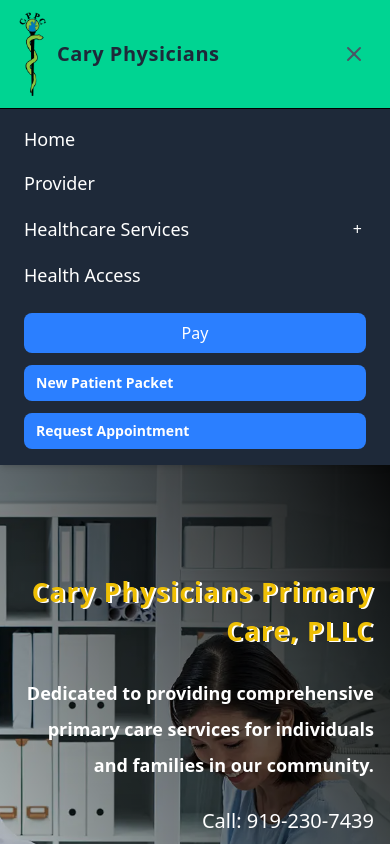
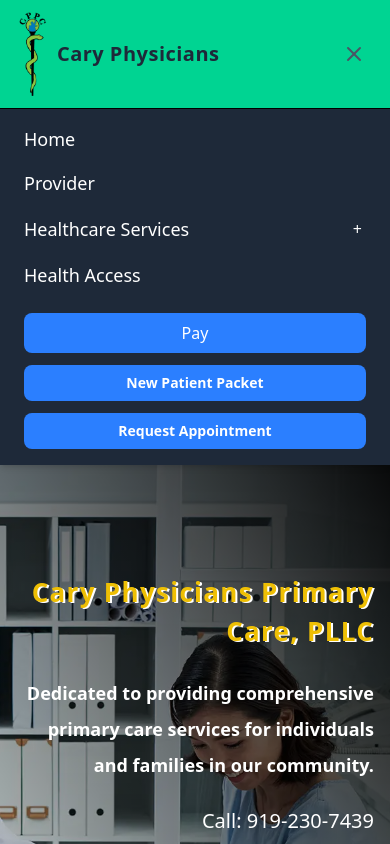
Before and after one commit to AbuBakarSheraz/cary_physicians, a React (Vite) app: page / in a window 390 px wide. Both pictures are taken after a click on the button 354 px from the left and 54 px from the top of the page. Shown: the top 844 px of the page. Built offline with nearby package versions, Linux system fonts and the light colour scheme.

Commit message:
NewPatientpacket 1.1

```diff
--- a/src/components/layout/Header.jsx
+++ b/src/components/layout/Header.jsx
@@ -385,13 +385,13 @@
   </Button>
   <Link
     to="/New-Patient-Packet"
-    className='w-full bg-blue-500 text-white hover:bg-blue-600 px-3 py-2 text-sm font-semibold rounded-lg transition duration-300 ease-in-out'
+    className='w-full bg-blue-500 text-center text-white hover:bg-blue-600 px-3 py-2 text-sm font-semibold rounded-lg transition duration-300 ease-in-out'
   >
     New Patient Packet
   </Link>
   <Link
     to="/create-appointments"
-    className='w-full bg-blue-500 text-white hover:bg-blue-600 px-3 py-2 text-sm font-semibold rounded-lg transition duration-300 ease-in-out'
+    className='w-full bg-blue-500 text-white text-center hover:bg-blue-600 px-3 py-2 text-sm font-semibold rounded-lg transition duration-300 ease-in-out'
   >
     Request Appointment
   </Link>
```
